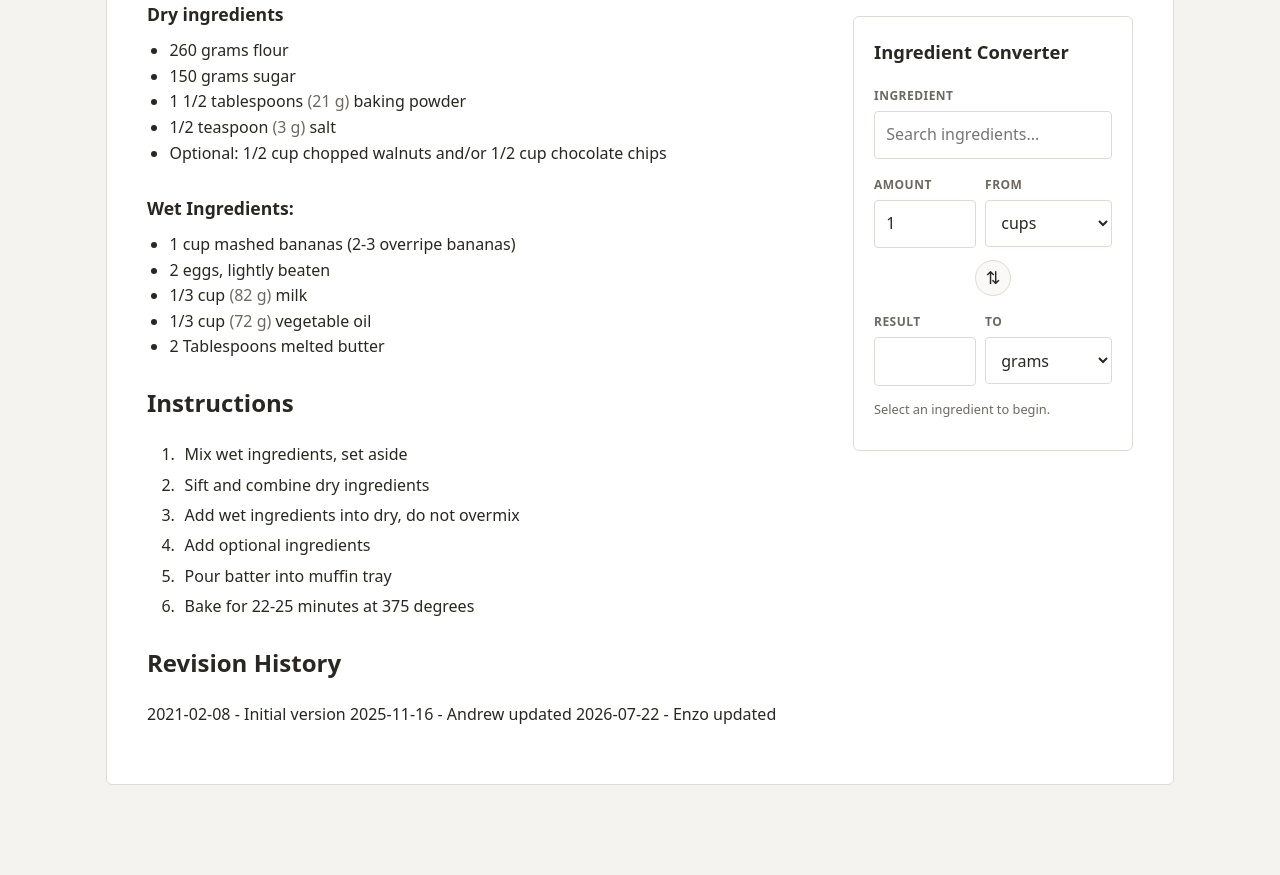
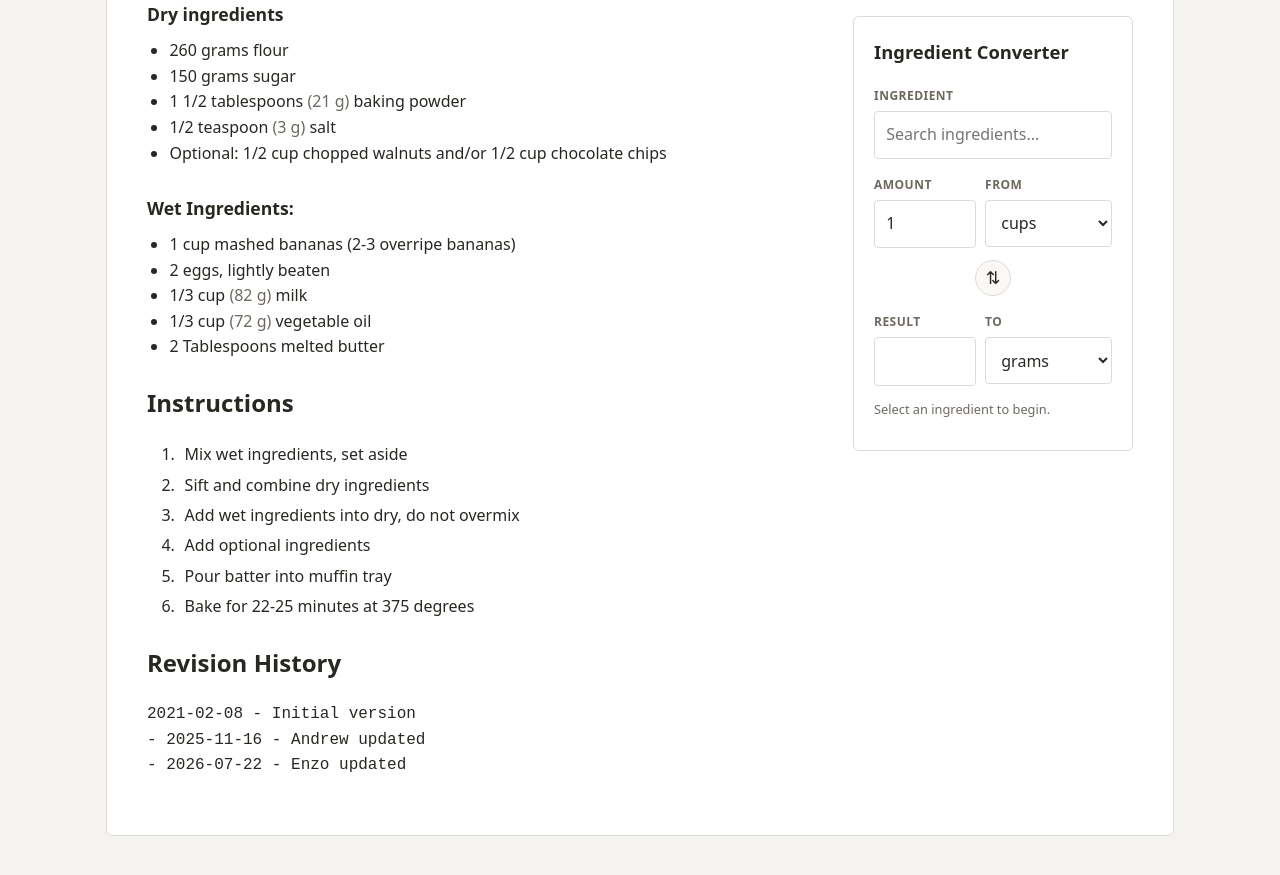
Before and after one commit to sundaycake/recipes, a Jekyll site: the page built from _recipes/banana-bread-muffins.md, in a window 1280 px wide and 900 px high, scrolled down 783 px. Shown: the top 875 px of the window. Built offline with Jekyll 4.4.1, drawn with Linux system fonts in a browser that asks for light colours; before the commit the page ends 1632 px from its top, so only the background shows below that.

````diff
--- a/_recipes/banana-bread-muffins.md
+++ b/_recipes/banana-bread-muffins.md
@@ -60,6 +60,8 @@ source_url:
 ## Adaptation
 
 ## Revision History
+```
 2021-02-08 - Initial version
-2025-11-16 - Andrew updated
-2026-07-22 - Enzo updated
+- 2025-11-16 - Andrew updated
+- 2026-07-22 - Enzo updated
+```
````
